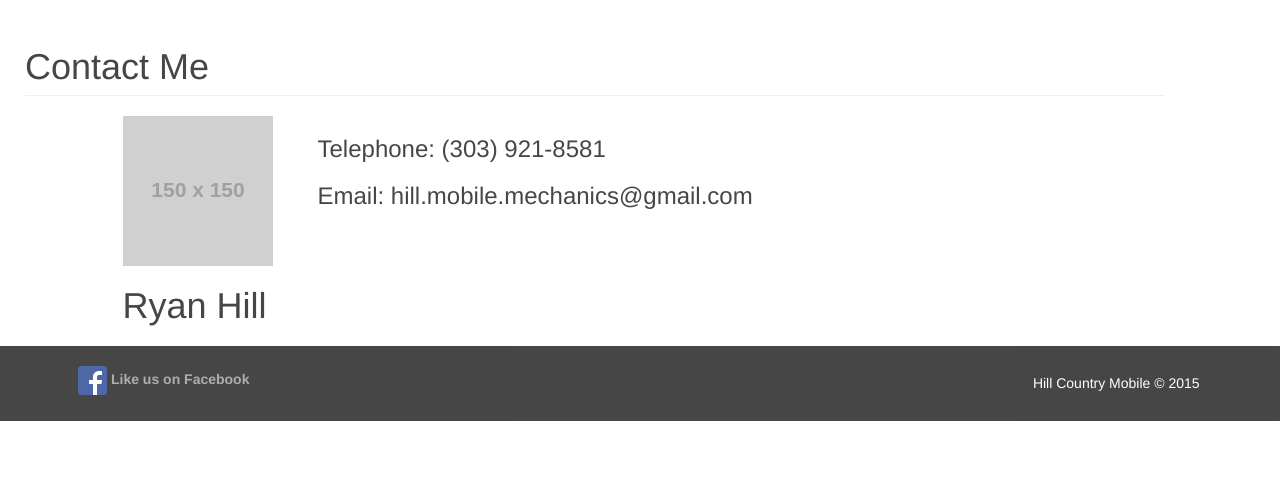
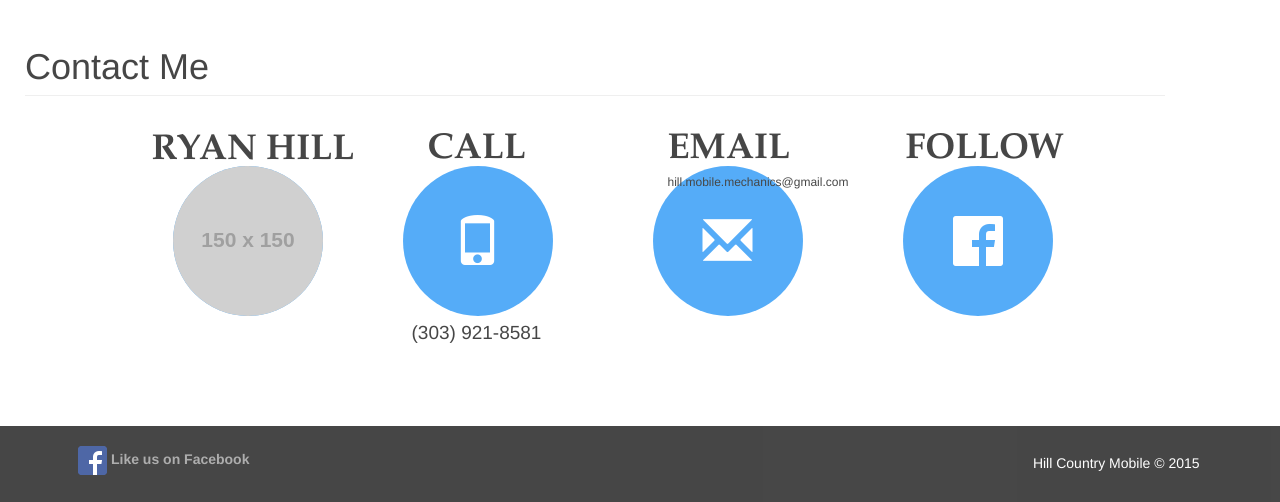
Before and after one commit to LaurenTDavis/ryanhill, a website: page public/html/home.html at #!/contact in a window 1280 px wide. Shown: the part 439-941 px from the top of the page. Before the commit the page ends 860 px from the top, so only its background shows below. Drawn offline with nearby package versions, Linux system fonts and the light colour scheme; some packages are replaced by stand-ins of ours; placeholder pictures from the web are drawn by us.

Commit message:
working on contact page

```diff
--- a/public/css/main.css
+++ b/public/css/main.css
@@ -279,10 +279,11 @@ div.container.post{
 }
 
 @media screen and (max-width: 480px) {
-  header {
-    background-color: black;
+  .header-img {
+    height: 511px;
+
   }
- .darkgrey {
+  .darkgrey {
     color: black;
     font-weight: bold;
     background-color: rgba(255,255,255,0.4);
@@ -318,9 +319,7 @@ div.container.post{
 .span3 {
   width: 220px;
 }
-spanky {
 
-}
 
 .tiny {
     float: left;
@@ -589,11 +588,11 @@
   float: left;
   width: 100%;
   min-height: 30px;
-  margin-left: 2.127659574468085%;
+/*  margin-left: 2.127659574468085%;
   *margin-left: 2.074468085106383%;
-  -webkit-box-sizing: border-box;
-     -moz-box-sizing: border-box;
-          box-sizing: border-box;
+*/  -webkit-box-sizing: border-box;
+  -moz-box-sizing: border-box;
+  box-sizing: border-box;
 }
 
 .row-fluid [class*="span"]:first-child {
@@ -800,4 +799,77 @@
     width: 23.404255319148934%;
   *width: 23.351063829787233%;
 }
+.row-fluid [class*="span"] {
+  margin-left: 2.127659574468085%;
+  *margin-left: 2.074468085106383%;
 }
+
+}
+
+.push-left {
+  left: 50px;
+}
+.room {
+  margin-top: 50px;
+  margin-bottom: 50px;
+  margin-right: 50px;
+}
+
+/*Contact Page*/
+.book {
+  font-family: 'Book Antiqua', Palatino, 'Palatino Linotype', 'Palatino LT STD', Georgia, serif;
+  text-transform: uppercase;
+  font-weight: bold;
+}
+.circle {
+  border-radius: 10em;
+  background-color: #43A4F8;
+  height: 150px;
+  width: 150px;
+  margin: 50px;
+  margin-bottom: 100px;
+}
+
+.icon-position {
+  position: absolute;
+  top: 50px;
+  left: 50px;
+  color: white;
+  font-size: 50px;
+}
+
+.name-position {
+  position: absolute;
+  top: -4px;
+  left: 44px;
+}
+.call-position {
+  position: absolute;
+  top: -55px;
+  left: 25px;
+}
+
+.email-position {
+  position: absolute;
+  top: -55px;
+  left: 15px;
+}
+.follow-position {
+  position: absolute;
+  top: -55px;
+  left: 3px;
+}
+
+.phone {
+  position: absolute;
+  top: 147px;
+  left: 9px;
+  font-size: 19px;
+}
+
+.email {
+  position: absolute;
+  top: 147px;
+  font-size: 17px;
+  left: -47px;
+}
--- a/public/html/contact.html
+++ b/public/html/contact.html
@@ -8,14 +8,30 @@
         <div class="col-lg-12">
             <h1 class="page-header">Contact Me</h1>
         </div>
-        <div class="col-lg-2 col-md-1 col-xs-6 col-md-offset-1">
-        	<img src="http://placehold.it/150x150">
-        	<h1>Ryan Hill</h1>
+        <div class="col-lg-3 col-md-3 col-xs-push-1" style="
+    height: 237px;">
+        	<img class="circle room" src="http://placehold.it/150x150">
+        	<h1 class="book name-position">Ryan Hill</h1>
         </div>
-        <div class="col-lg-5 col-md-3 col-xs-3">
-        	<h3>Telephone: (303) 921-8581</h3>
-        	<h3>Email: hill.mobile.mechanics@gmail.com</h3>
+        <div class="col-lg-5 col-md-3 col-xs-push-1 circle push-left">
+        	 <span class="icon-position glyphicon glyphicon-phone" aria-hidden="true"></span>
+        	 <h1 class="book call-position">Call</h1>
+
+        	 <h6 class="phone">(303) 921-8581</h6>
+
+        </div>
+        <div class="col-lg-5 col-md-3 col-xs-push-1 circle push-left">
+        	 <span class="icon-position glyphicon glyphicon-envelope" aria-hidden="true"></span>
+        	 <h1 class="book email-position">Email</h1>
+        	<h6 class="">hill.mobile.mechanics@gmail.com</h6>
+
+        </div>
+         <div class="col-lg-5 col-md-3 col-xs-push-1 circle push-left">
+        	<a href="https://www.facebook.com/hillmechanics"><span> <img class="icon-position img-padding" src="../images/FB-f-Logo__white_50.png"></span></a>
+        	<h1 class="book follow-position">Follow</h1>
+        </div>
+    </div>
 
 
 
-        </div>
+</div>
--- a/public/js/main.js
+++ b/public/js/main.js
@@ -2,7 +2,7 @@ angular.module('App', ['ngRoute']);
 
 
 angular.module('App')
-	.config(['$routeProvider', function($routeProvider){
+	.config(['$routeProvider', '$locationProvider', function($routeProvider, $locationProvider){
 		// No need to define #, it is assumed
 		$routeProvider
 			.when('/', {
@@ -24,7 +24,9 @@ angular.module('App')
 			.when('/contact', {
 				templateUrl : '/html/contact.html',
 				controller : 'mainController'
-			})
+			});
+
+		// $locationProvider.html5Mode(true);
 
 	}])
 
```
Also changed, not shown: public/html/home.html (+5 -3 lines), public/html/services.html (+2 -2 lines), public/images/FB-f-Logo__white_100.png (added), public/images/FB-f-Logo__white_50.png (added).
